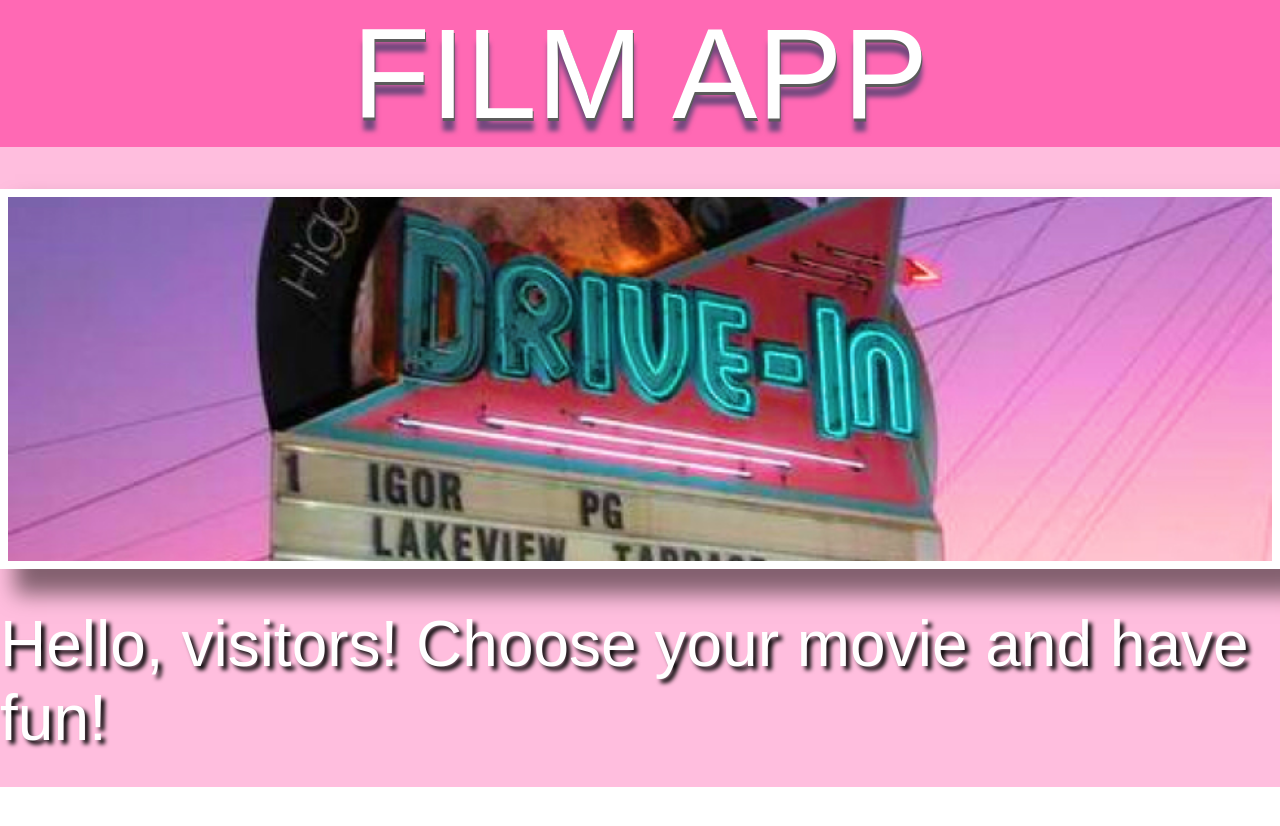
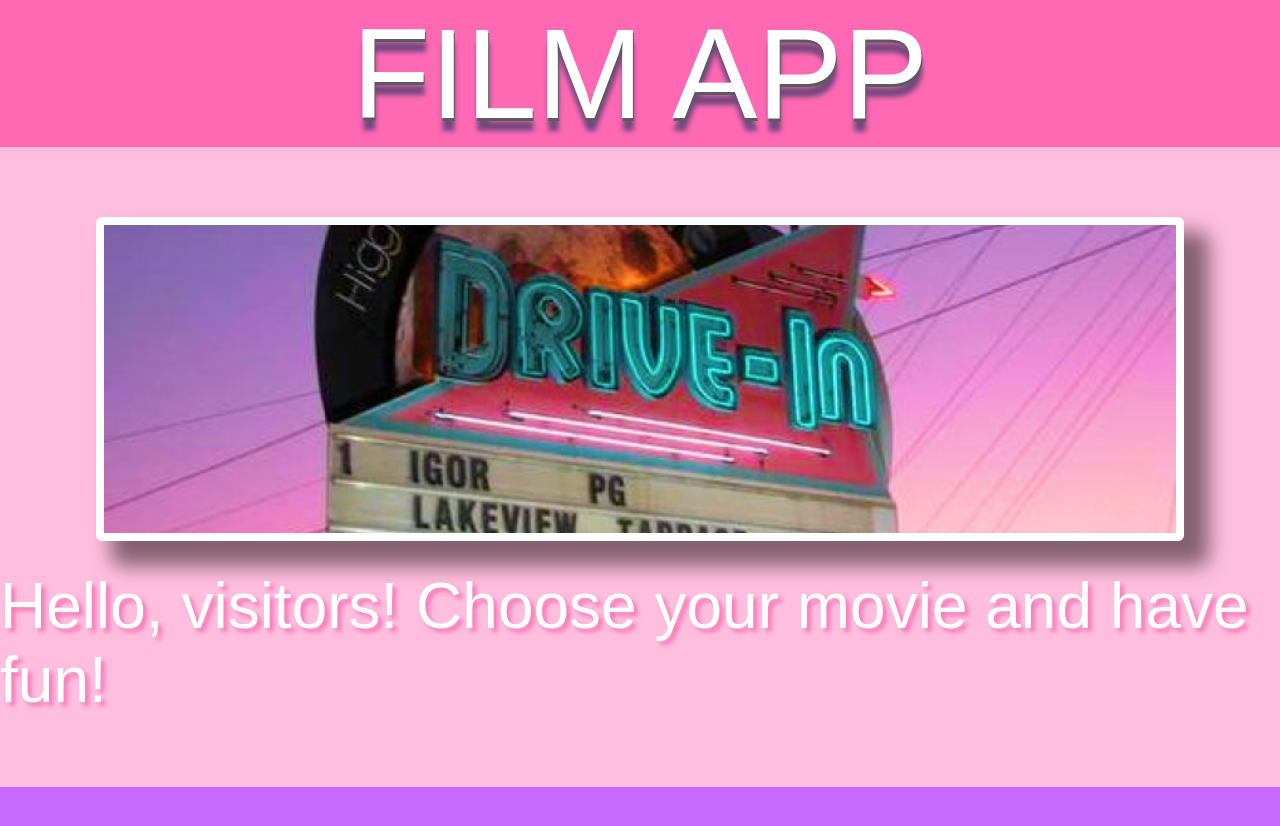
Before and after one commit to carolinaparisi/spa-films, a plain HTML site: page index.html in a window 1280 px wide. Before the commit the page ends 800 px from the top, so only its background shows below. Drawn offline with Linux system fonts and the light colour scheme; no server answers; a web font is replaced by a local one.

Commit message:
feat: organize film container and align main image

```diff
--- a/style.css
+++ b/style.css
@@ -17,6 +17,7 @@
 }
 
 .drive-in-img-container {
+	padding: 6rem;
 	display: flex;
 	flex-direction: column;
 	align-items: center;
@@ -27,8 +28,10 @@
 
 /*TODO: need to put width in %;*/
 #main-img {
+	border-radius: 6px;
 	margin-bottom: 3rem;
-	width: 80rem;
+	width: 100%;
+	height: 350px;
 	border: 8px solid white;
 	box-shadow: 20px 20px 20px 5px rgba(10, 5, 3, 0.5);
 }
@@ -36,12 +39,12 @@
 .greeting-text {
 	display: flex;
 	justify-content: center;
-	align-items: center;
+	align-items: flex-end;
 	height: 8rem;
 	width: 80rem;
 	font-size: 4rem;
 	color: white;
-	text-shadow: 4px 4px 4px black;
+	text-shadow: 4px 4px 4px #f778b8;
 }
 
 .movie-title {
@@ -50,17 +53,20 @@
 
 .movie-container {
 	border: 10px solid white;
+	border-radius: 6px;
 	background-color: #ff6d69;
 	display: flex;
 	flex-direction: column;
 	width: 20%;
+	flex-grow: 1;
 }
 
 #films-container {
 	background-color: #c669ff;
 	display: flex;
 	flex-wrap: wrap;
-	justify-content: space-around;
+	gap: 2rem;
+	padding: 6rem;
 }
 
 #details-button {
```
